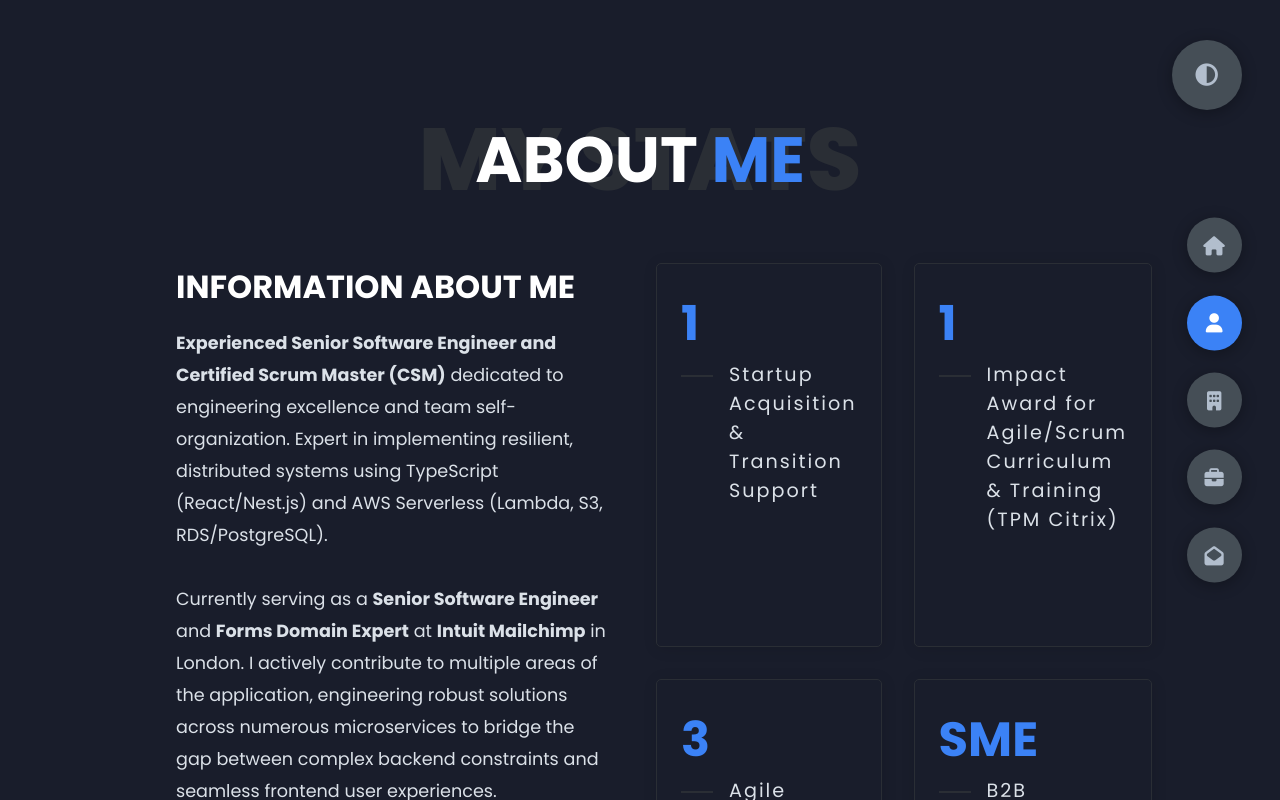
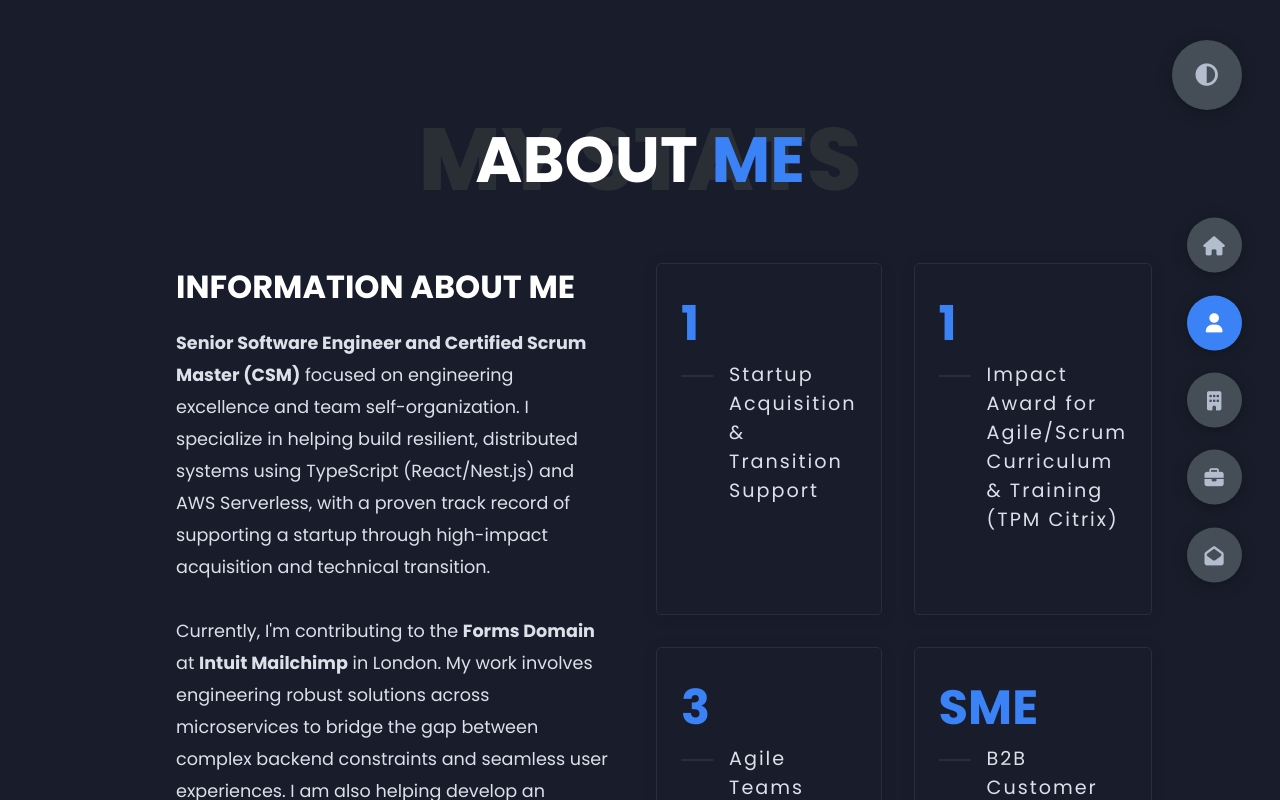
Before and after one commit to EvansRigopoulos/portfolio-Website, a React (Vite) app: page / in a window 1280 px wide. Both pictures are taken after a click on the element 1214 px from the left and 322 px from the top of the page. Shown: the top 800 px of the page. Built offline with nearby package versions, Linux system fonts and the light colour scheme.

Commit message:
feat: update about

```diff
--- a/src/components/About.tsx
+++ b/src/components/About.tsx
@@ -12,24 +12,22 @@ const About = () => {
           <h4>Information about me</h4>
           <p>
             <strong>
-              Experienced Senior Software Engineer and Certified Scrum Master
-              (CSM)
+              Senior Software Engineer and Certified Scrum Master (CSM)
             </strong>{" "}
-            dedicated to engineering excellence and team self-organization.
-            Expert in implementing resilient, distributed systems using
-            TypeScript (React/Nest.js) and AWS Serverless (Lambda, S3,
-            RDS/PostgreSQL).
+            focused on engineering excellence and team self-organization. I
+            specialize in helping build resilient, distributed systems using
+            TypeScript (React/Nest.js) and AWS Serverless, with a proven track
+            record of supporting a startup through high-impact acquisition and
+            technical transition.
           </p>
           <p>
-            Currently serving as a <strong>Senior Software Engineer</strong> and{" "}
-            <strong>Forms Domain Expert</strong> at{" "}
-            <strong>Intuit Mailchimp</strong> in London. I actively contribute
-            to multiple areas of the application, engineering robust solutions
-            across numerous microservices to bridge the gap between complex
-            backend constraints and seamless frontend user experiences.
-            Additionally, I am contributing to the development of an autonomous{" "}
-            <strong>Design Agent</strong> leveraging Python (FastAPI) and LLMs
-            to revolutionize our form creation and design workflows.
+            Currently, I'm contributing to the <strong>Forms Domain</strong> at{" "}
+            <strong>Intuit Mailchimp</strong> in London. My work involves
+            engineering robust solutions across microservices to bridge the gap
+            between complex backend constraints and seamless user experiences. I
+            am also helping develop an autonomous <strong>Design Agent</strong>{" "}
+            using Python (FastAPI), LangGraph, and LLM APIs to evolve our form
+            creation and design workflows.
           </p>
           <div className="btn-con">
             <a
```
